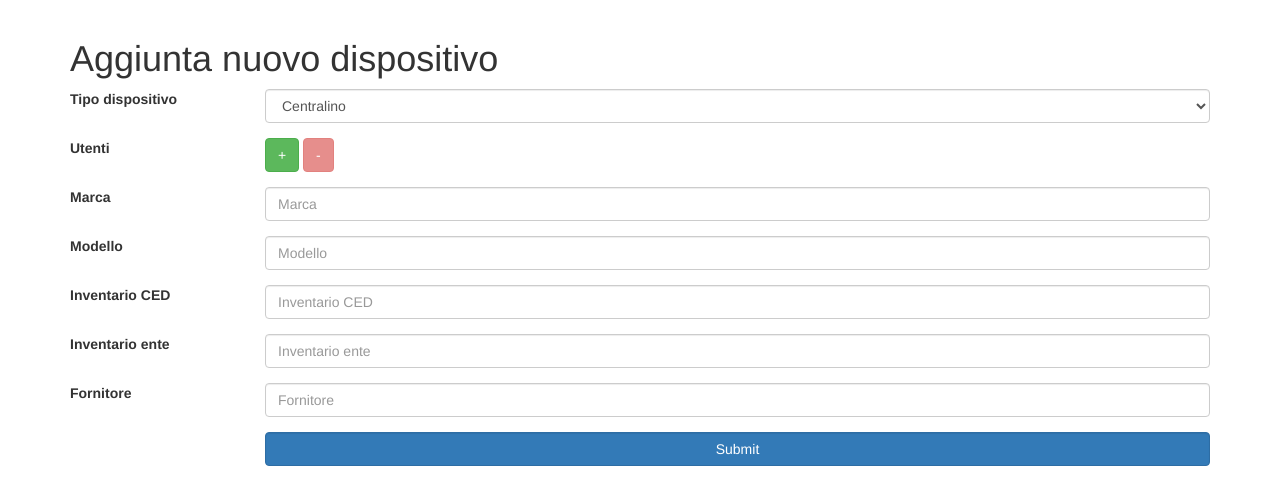
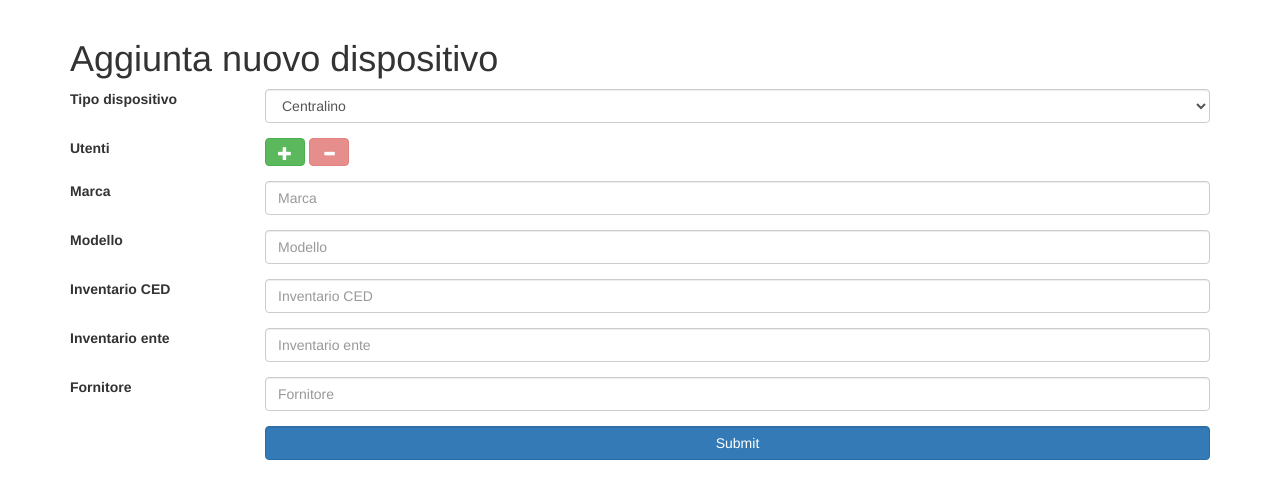
Before and after one commit to Steffo99/estus, a Flask app: page /disp_add in a window 1280 px wide. Shown: the part 51-551 px from the top of the page. Run offline with Flask 2, Linux system fonts and the light colour scheme; the visitor is signed in with stand-in values (Sample User, id 1); data that the repository does not hold is empty; some libraries are stand-ins or nearby versions.

Commit message:
Change the icons on the buttons

```diff
--- a/templates/dispositivo/add.htm
+++ b/templates/dispositivo/add.htm
@@ -44,8 +44,8 @@
         <div class="form-group">
             <label class="col-xs-2" for="form-utente">Utenti</label>
             <div class="col-xs-10" id="users-column">
-                <div id="add-user" class="btn btn-success" onclick="adduser()">+</div>
-                <div id="remove-user" class="btn btn-danger disabled" onclick="removeuser()">-</div>
+                <div id="add-user" class="btn btn-success" onclick="adduser()"><span class="glyphicon glyphicon-plus"></span></div>
+                <div id="remove-user" class="btn btn-danger disabled" onclick="removeuser()"><span class="glyphicon glyphicon-minus"></span></div>
             </div>
         </div>
         <div class="form-group">
```
